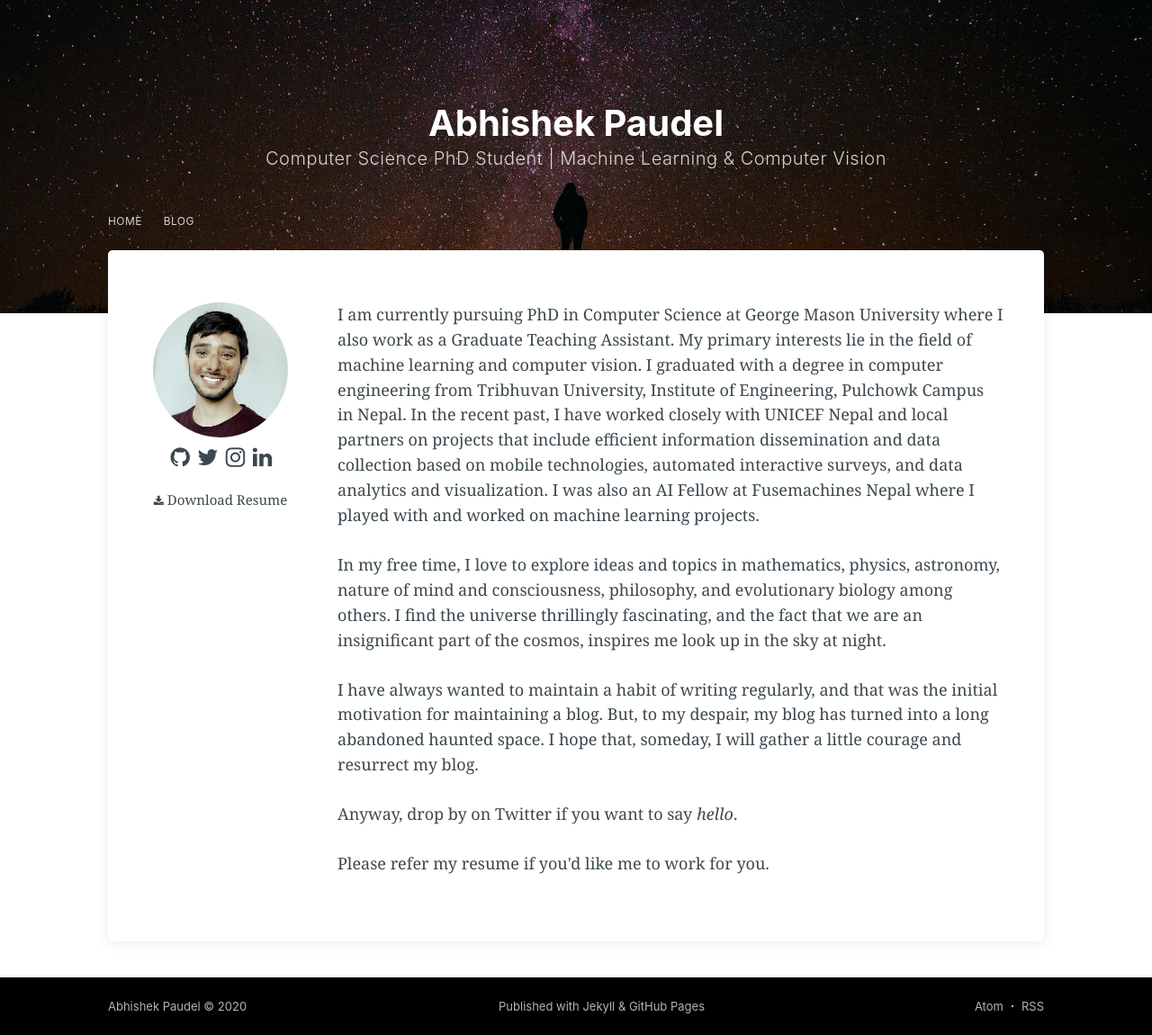
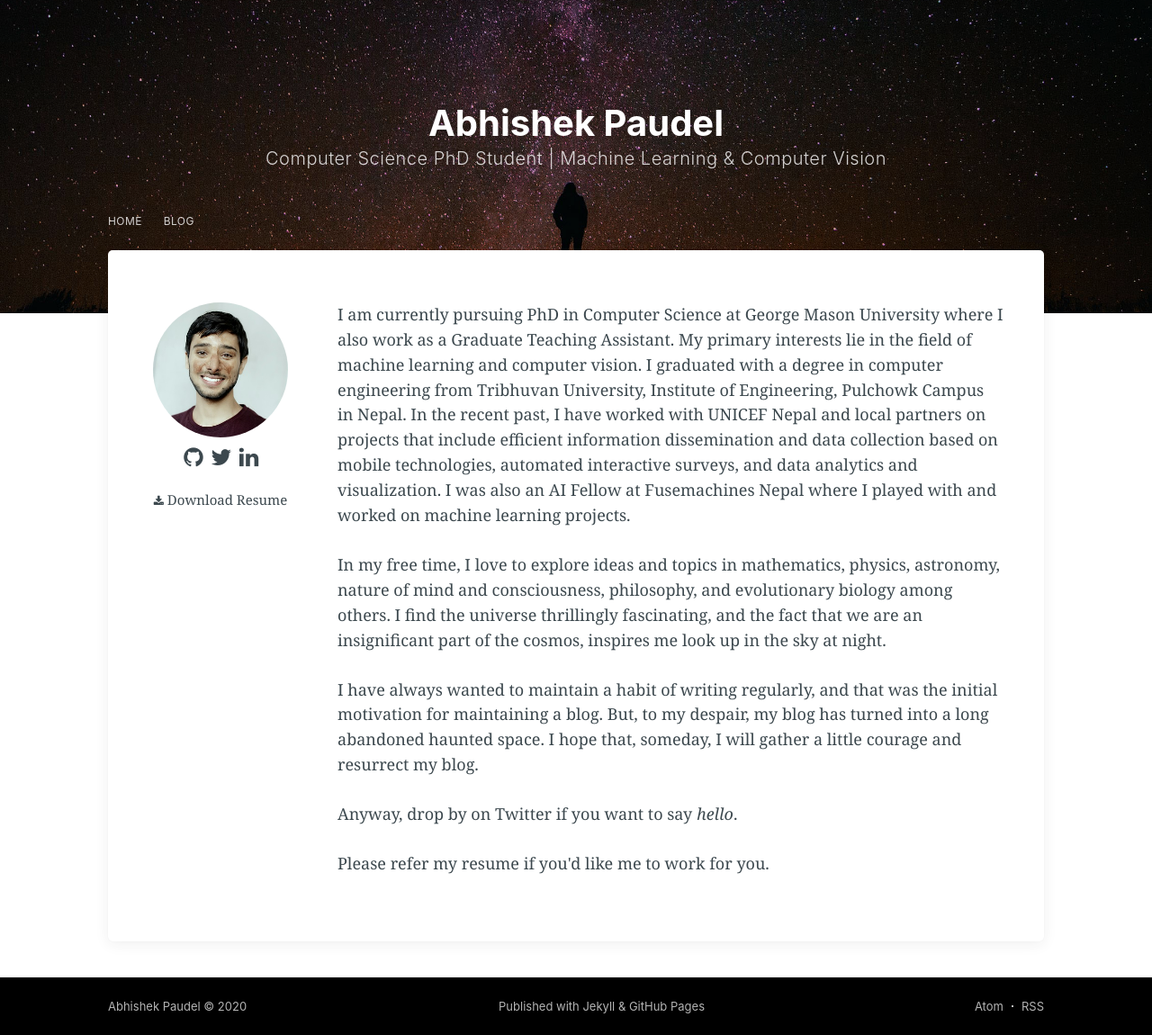
Before and after one commit to abpaudel/abpaudel.github.io, a Jekyll site: the page built from index.html, in a window 1280 px wide. Shown: the whole page at 90% size. Built offline with Jekyll 4.4.1, drawn with Linux system fonts in a browser that asks for light colours; nearby versions of some CDN libraries.

Commit message:
remove instagram and update bio

```diff
--- a/index.html
+++ b/index.html
@@ -12,7 +12,6 @@ navigation: True
 			<ul id="social" >
 				<li><a href="https://github.com/{{site.github}}" class="link" target="_blank"><i class="fa fa-github"></i></a></li>
 				<li><a href="https://twitter.com/{{site.twitter}}" class="link" target="_blank"><i class="fa fa-twitter"></i></a></li>
-				<li><a href="https://instagram.com/{{site.instagram}}" class="link" target="_blank"><i class="fa fa-instagram"></i></a></li>
 				<li><a href="https://linkedin.com/in/{{site.linkedin}}" class="link" target="_blank"><i class="fa fa-linkedin"></i></a></li>
 			</ul>
 		</div>
@@ -21,7 +20,7 @@ navigation: True
 		</div>
 	</div>
 	<div id="right">
-		<p>I am currently pursuing PhD in Computer Science at <a href="https://www.gmu.edu" target="_blank">George Mason University</a> where I also work as a Graduate Teaching Assistant. My primary interests lie in the field of machine learning and computer vision. I graduated with a degree in computer engineering from <a href="http://pcampus.edu.np" target="_blank">Tribhuvan University, Institute of Engineering, Pulchowk Campus in Nepal</a>. In the recent past, I have worked closely with UNICEF Nepal and local partners on projects that include efficient information dissemination and data collection based on mobile technologies, automated interactive surveys, and data analytics and visualization. I was also an AI Fellow at <a href="https://fusemachines.com.np" target="_blank">Fusemachines Nepal</a> where I played with and worked on machine learning projects.
+		<p>I am currently pursuing PhD in Computer Science at <a href="https://www.gmu.edu" target="_blank">George Mason University</a> where I also work as a Graduate Teaching Assistant. My primary interests lie in the field of machine learning and computer vision. I graduated with a degree in computer engineering from <a href="http://pcampus.edu.np" target="_blank">Tribhuvan University, Institute of Engineering, Pulchowk Campus in Nepal</a>. In the recent past, I have worked with UNICEF Nepal and local partners on projects that include efficient information dissemination and data collection based on mobile technologies, automated interactive surveys, and data analytics and visualization. I was also an AI Fellow at <a href="https://fusemachines.com.np" target="_blank">Fusemachines Nepal</a> where I played with and worked on machine learning projects.
 		<p>In my free time, I love to explore ideas and topics in mathematics, physics, astronomy, nature of mind and consciousness, philosophy, and evolutionary biology among others. I find the universe thrillingly fascinating, and the fact that we are an insignificant part of the cosmos, inspires me look up in the sky at night.
 		<p>I have always wanted to maintain a habit of writing regularly, and that was the initial motivation for maintaining a blog. But, to my despair, my blog has turned into a long abandoned haunted space. I hope that, someday, I will gather a little courage and resurrect my blog.</p>
 		<p>Anyway, drop by on <a href="https://twitter.com/abpaudel" target="_blank">Twitter</a> if you want to say <i>hello</i>.</p>
```
